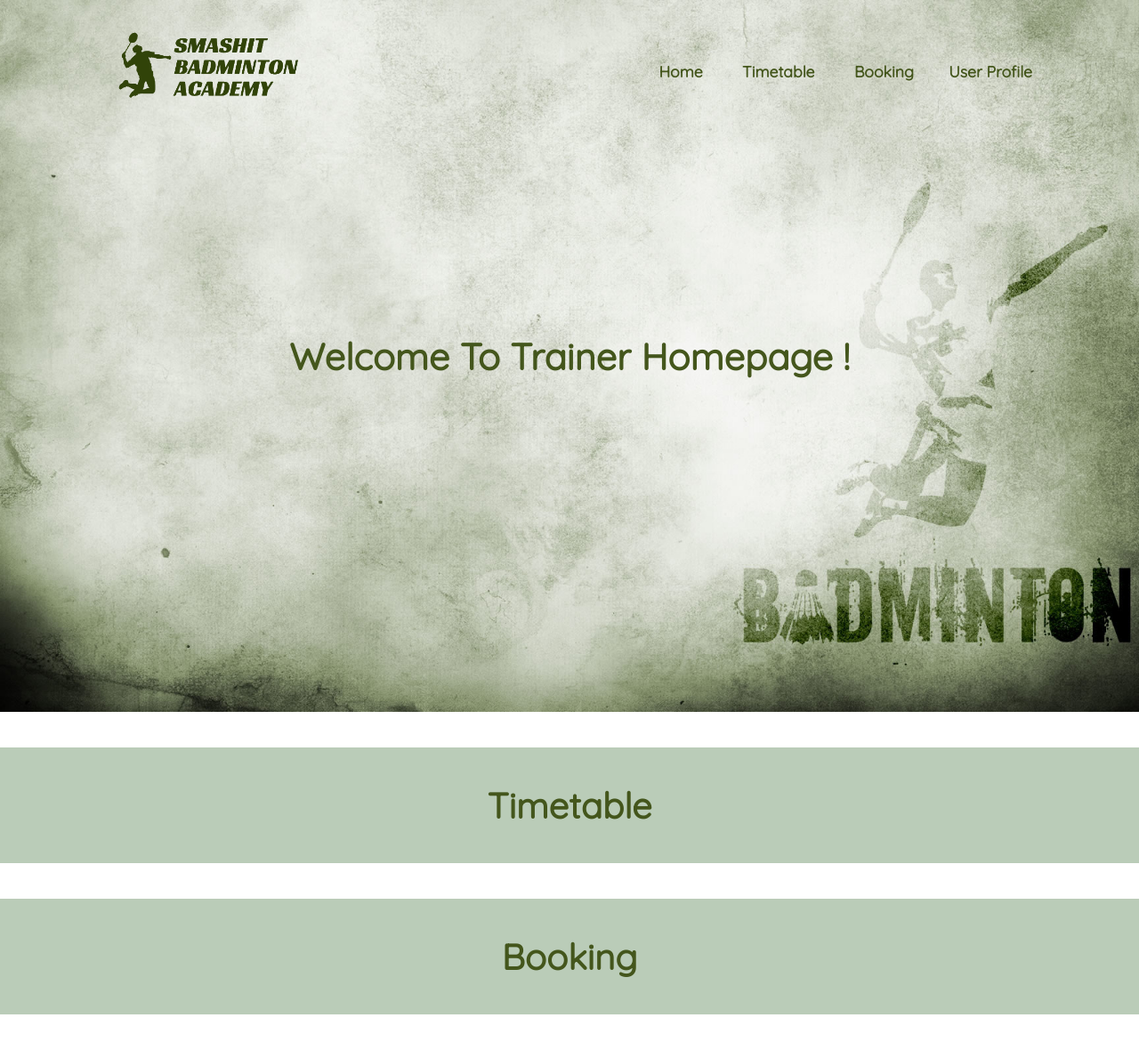
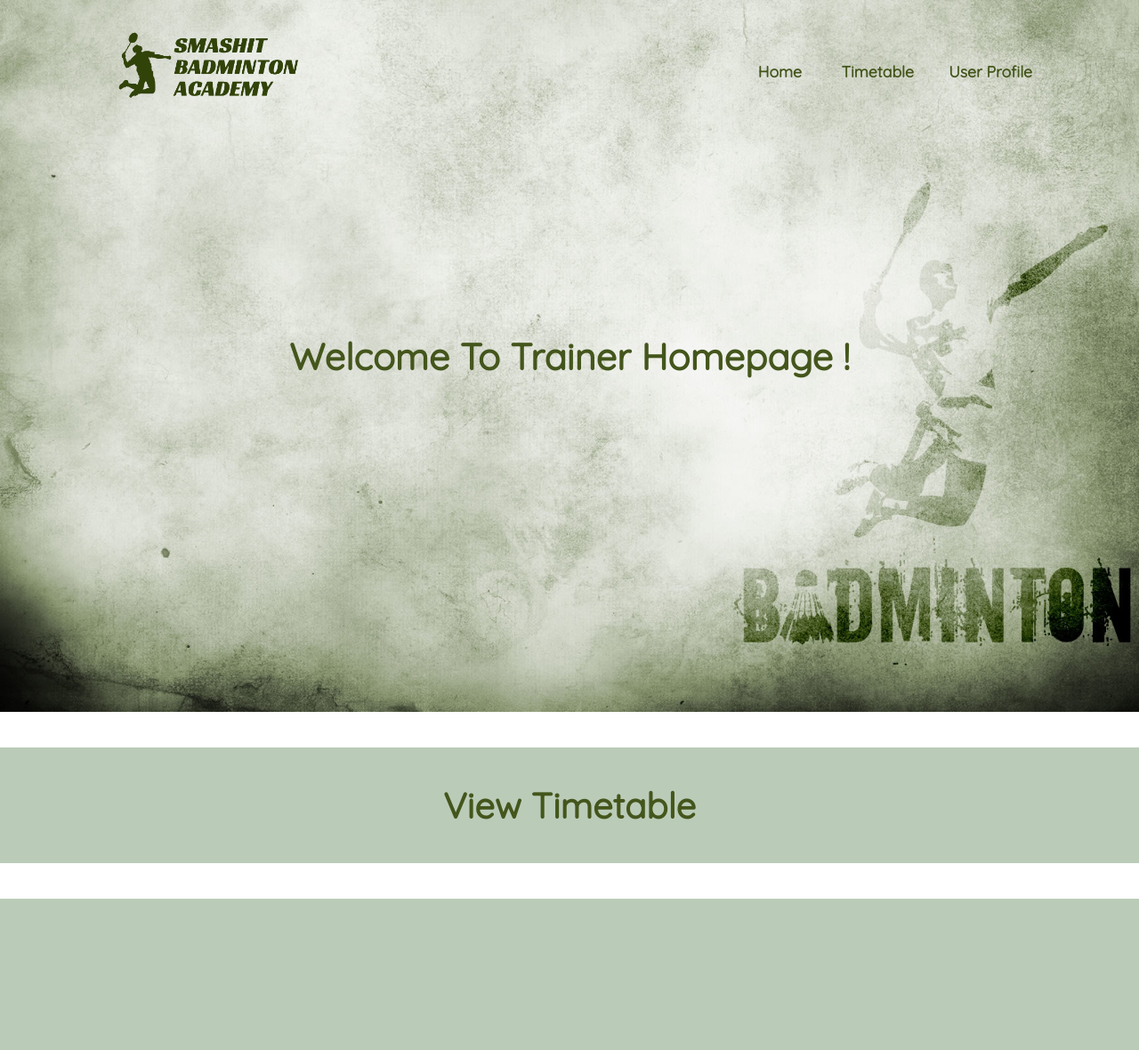
Before and after one commit to Chong0711/SWE20001-CoCoMelon, a PHP site: page /TrainerHome.php in a window 1280 px wide; the page is wider, and only the part inside the window is pictured. Shown: that part at 89% size. After the commit the page ends 1010 px from the top of that part, so only its background shows below. Run offline with PHP 8.4, Linux system fonts and the light colour scheme.

Commit message:
Update TrainerHome.php

```diff
--- a/TrainerHome.php
+++ b/TrainerHome.php
@@ -16,12 +16,10 @@
     <nav class="navigation">
         <a href="#home"><b>Home</b></a>
         <a href="#time"><b>Timetable</b></a>
-        <a href="#book"><b>Booking</b></a>
 
         <div class="dropdown">
         <button class="dropbtn"><b>User Profile</b></button>
         	<div class="dropdown-content">
-	            <!-- Add links or content for the dropdown here -->
 	            <a href="#">Profile</a>
 	            <a href="#">Settings</a>
 	            <a href="#">Logout</a>
@@ -120,7 +118,7 @@ body{
 
 /*Dropdown Menu*/
 /* Dropdown container */
-.navigation a:nth-child(3) {
+.navigation a:nth-child(2) {
    margin-right: 35px; /* Adjust the margin value as needed */
 }
 
@@ -145,7 +143,6 @@ body{
    display: none;
    position: absolute;
    background-color: transparent;
-   min-width: 160px;
    z-index: 1;
    top: 100%;
    left: 0;
@@ -157,6 +154,7 @@ body{
    color: #44561c;
    padding: 14px 16px;
    text-decoration: none;
+   width: 120px;
    display: block;
 }
 
@@ -226,6 +224,7 @@ body{
     color: #44561C;
 }
 
+
 .heading{
     text-align:center;
     font-size: 2.5em;
@@ -278,13 +277,7 @@ html{
 
 	<section>
 		<div class="TimeTable" id="time">
-			<h1 class="heading">Timetable</h1>
-		</div>
-	</section>
-
-	<section>
-		<div class="Booking" id="book">
-			<h1 class="heading">Booking</h1>
+			<h1 class="heading">View Timetable</h1>
 		</div>
 	</section>
 
```
